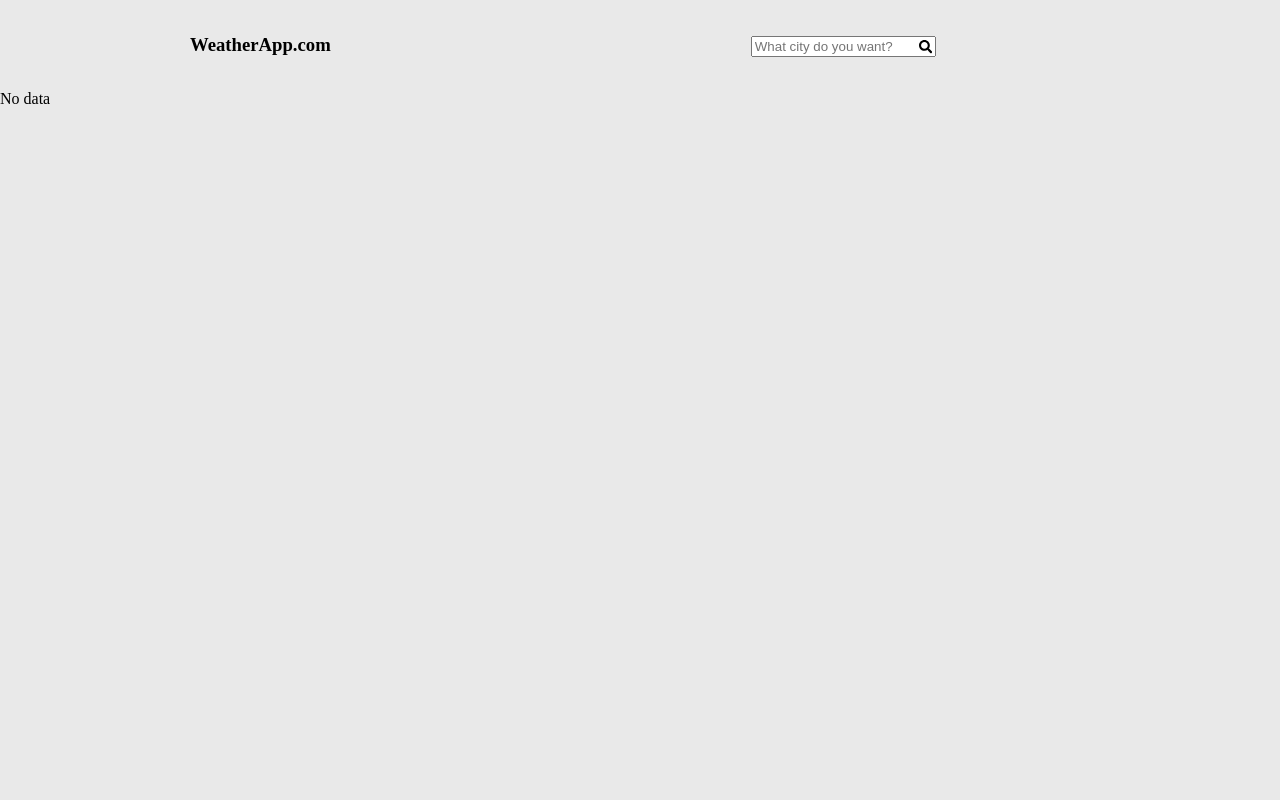
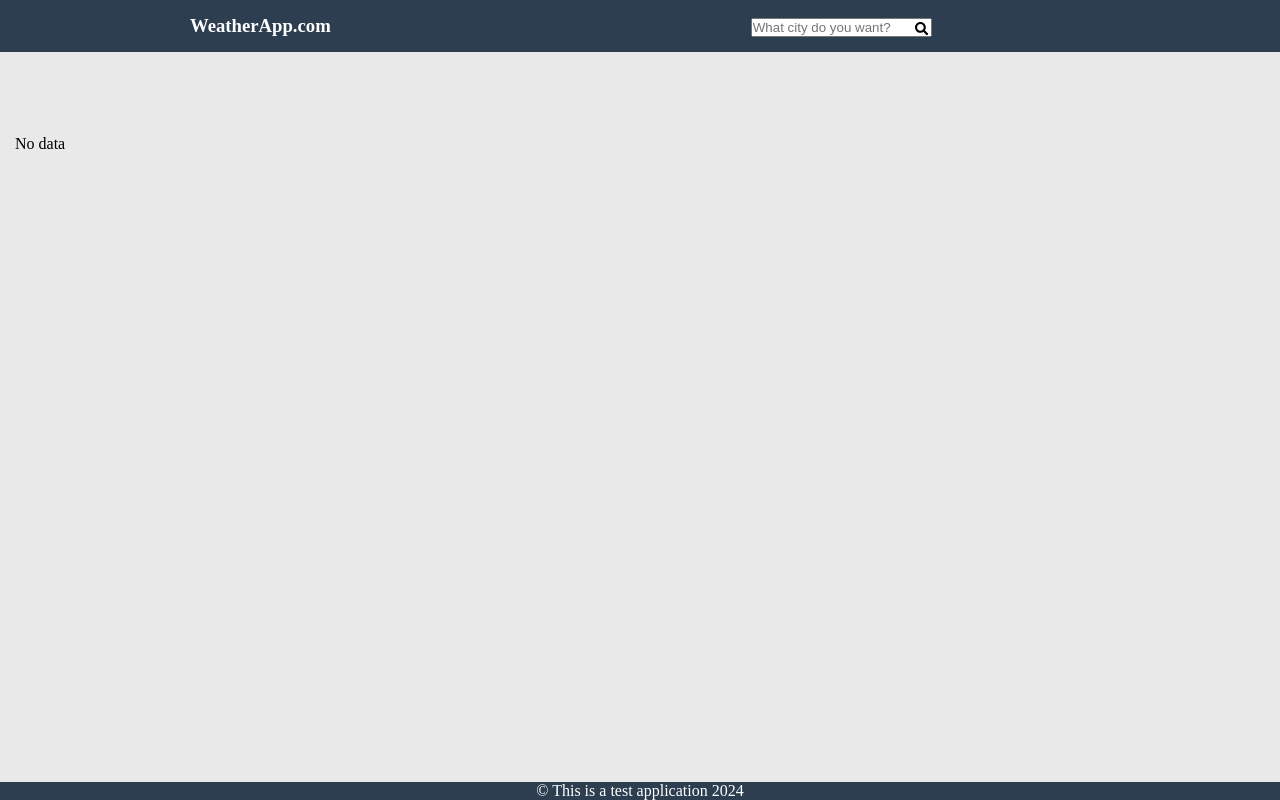
Before and after one commit to GabrielNew/WeatherApi, a React (Vite) app: page / in a window 1280 px wide. Built offline with nearby package versions, Linux system fonts and the light colour scheme.

Commit message:
Add footer and changes in css

```diff
--- /dev/null
+++ b/src/components/Footer/index.jsx
@@ -0,0 +1,13 @@
+import "./styles.css";
+
+const Footer = () => {
+  let year = new Date(Date.now()).getFullYear();
+
+  return (
+    <footer>
+      <span>© This is a test application {year}</span>
+    </footer>
+  );
+};
+
+export default Footer;
--- /dev/null
+++ b/src/components/Footer/styles.css
@@ -0,0 +1,9 @@
+footer {
+  position: fixed;
+  left: 0;
+  bottom: 0;
+  width: 100%;
+  background-color: #2c3e50;
+  color: white;
+  text-align: center;
+}
--- a/src/components/Header/index.jsx
+++ b/src/components/Header/index.jsx
@@ -35,7 +35,7 @@ const Header = ({ onFetchData }) => {
   return (
     <header>
       <div id="Title">
-        <h3>WeatherApp.com</h3>
+        <h3 id="HeaderTitle">WeatherApp.com</h3>
       </div>
       <div id="UserInput">
         <input
--- a/src/components/Header/styles.css
+++ b/src/components/Header/styles.css
@@ -19,6 +19,16 @@ button:focus-visible {
   outline: none;
 }
 
+header {
+  background-color: #2c3e50;
+  width: 100%;
+  position: fixed;
+}
+
+#HeaderTitle {
+  color: #ffffff;
+}
+
 #Title {
   display: inline-block;
   margin: 15px 0px 0px 80px;
@@ -27,6 +37,7 @@ button:focus-visible {
 
 #UserInput {
   display: inline-block;
+  margin-bottom: 15px;
 }
 
 #SearchIcon {
--- a/src/components/WeatherResult/index.jsx
+++ b/src/components/WeatherResult/index.jsx
@@ -3,13 +3,17 @@ import "./styles.css";
 
 const WeatherResult = ({ weatherData }) => {
   if (!weatherData) {
-    return <p>No data</p>;
+    return (
+      <div id="DataResult">
+        <p>No data</p>
+      </div>
+    );
   }
 
   return (
-    <div>
-      <h1>Weather data {weatherData.location.region}</h1>
+    <div id="DataResult">
       <p>Country: {weatherData.location.country}</p>
+      <p>State: {weatherData.location.region}</p>
       <p>Localtime: {weatherData.location.localtime}</p>
       <p>Last update: {weatherData.current.last_updated}</p>
       <p>Temperature in Celcius: {weatherData.current.temp_c}</p>
--- a/src/components/WeatherResult/styles.css
+++ b/src/components/WeatherResult/styles.css
@@ -1,3 +1,12 @@
 #WeatherIcon {
   position: relative;
 }
+
+#DataResult {
+  position: relative;
+  padding-top: 120px;
+}
+
+p {
+  margin: 15px;
+}
--- a/src/main.jsx
+++ b/src/main.jsx
@@ -1,9 +1,12 @@
 import { StrictMode } from "react";
 import { createRoot } from "react-dom/client";
 import Home from "./pages/Home";
+import Footer from "../src/components/Footer";
+import "./styles.css";
 
 createRoot(document.getElementById("root")).render(
   <StrictMode>
     <Home></Home>
+    <Footer></Footer>
   </StrictMode>
 );
--- /dev/null
+++ b/src/styles.css
@@ -0,0 +1,4 @@
+* {
+  margin: 0px;
+  padding: 0px;
+}
```
